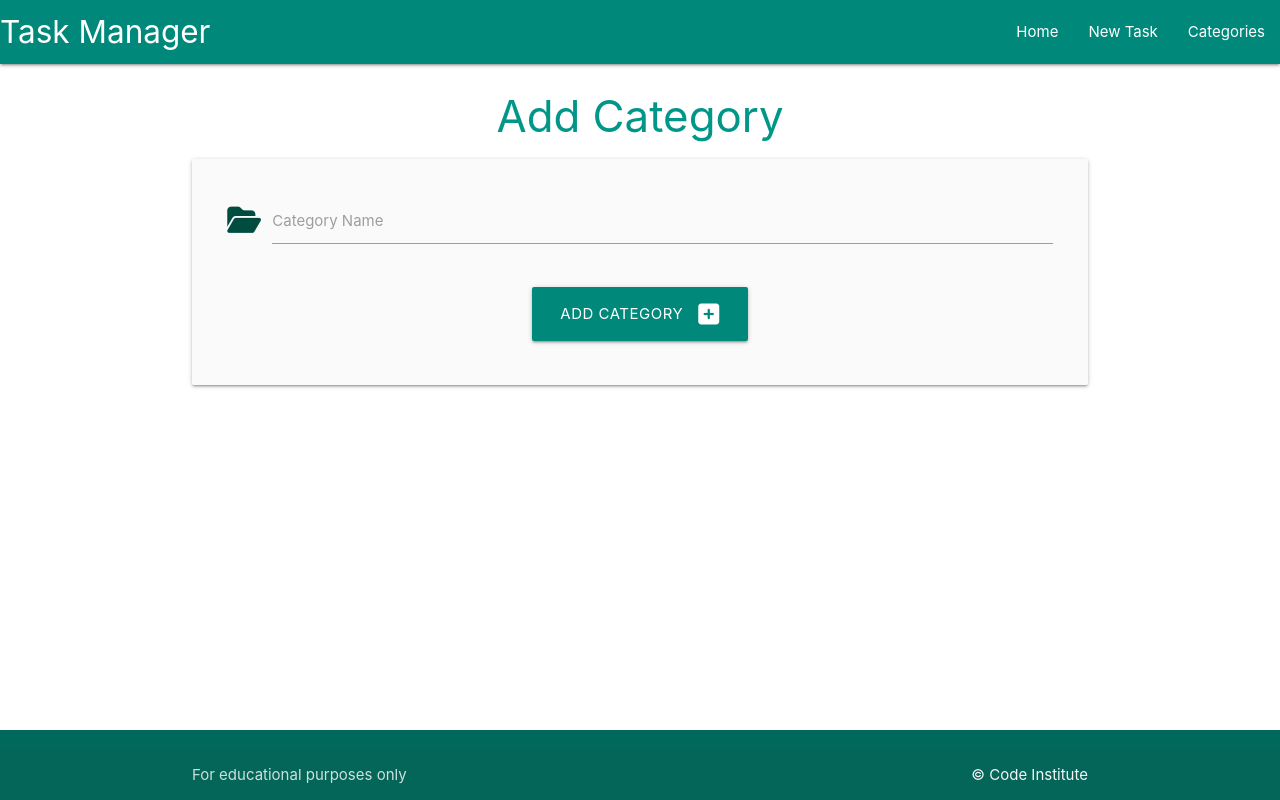
After one commit to SandraBergstrom/task-manager, a Python web app: template taskmanager/templates/add_category.html in a window 1280 px wide. The commit adds this page. Run offline with Jinja, Linux system fonts and the light colour scheme; the template is opened without the code that fills it, so the values that code supplies are empty; some libraries are stand-ins or nearby versions.

Commit message:
Add category, add_category

```diff
--- /dev/null
+++ b/taskmanager/templates/add_category.html
@@ -0,0 +1,28 @@
+{% extends "base.html" %}
+{% block content %}
+
+<h3 class="teal-text text darken-4 center-align">Add Category</h3>
+
+<div class="row card-panel grey lighten-5">
+    <form class="col s12" method="POST" action="{{ url_for('add_category') }}">
+        <!-- category name -->
+        <div class="row">
+            <div class="input-field col s12">
+                <i class="fas fa-folder-open prefix teal-text text-darken-4"></i>
+                <input id="category_name" name="category_name" minlength="3" maxlength="25" type="text"
+                    class="validate">
+                <label for="category_name">Category Name</label>
+            </div>
+        </div>
+        <!-- submit button -->
+        <div class="row">
+            <div class="center-align col s12">
+                <button type="submit" class="btn-large teal darken-1">
+                    Add Category <i class="fas fa-plus-square right"></i>
+                </button>
+            </div>
+        </div>
+    </form>
+</div>
+
+{% endblock %}
--- a/taskmanager/templates/base.html
+++ b/taskmanager/templates/base.html
@@ -15,12 +15,12 @@
         <!-- top navbar -->
         <nav class="teal darken-1">
           <div class="nav-wrapper">
-              <a href="#!" class="brand-logo">Task Manager</a>
-              <a href="#" data-target="mobile-demo" class="sidenav-trigger"><i class="fa-solid fa-bar">menu</i></a>
-              <ul class="right hide-on-med-and-down">
+            <a href="{{ url_for('home') }}" class="brand-logo">Task Manager</a>
+            <a href="#" data-target="mobile-demo" class="sidenav-trigger"><i class="fas fa-bars"></i></a>
+            <ul id="nav-mobile" class="right hide-on-med-and-down">
               <li><a href="{{ url_for('home') }}">Home</a></li>
               <li><a href="">New Task</a></li>
-                <li><a href="">Categories</a></li>
+              <li><a href="{{ url_for('categories') }}">Categories</a></li>
             </ul>
           </div>
         </nav>
@@ -29,7 +29,7 @@
           <ul class="sidenav" id="mobile-demo">
             <li><a href="{{ url_for('home') }}">Home</a></li>
             <li><a href="">New Task</a></li>
-            <li><a href="">Categories</a></li>
+            <li><a href="{{ url_for('categories') }}">Categories</a></li>
           </ul>
     </header>
 
--- a/taskmanager/templates/tasks.html
+++ b/taskmanager/templates/tasks.html
@@ -1,6 +1,6 @@
 {% extends "base.html" %}
 {% block content %}
 
-<h3 class="light-teal-text text darken-4 center-align">Tasks</h3>
+<h3 class="teal-text text darken-4 center-align">Tasks</h3>
 
 {% endblock %}
```
Also changed, not shown: taskmanager/routes.py (+16 -1 lines), taskmanager/templates/categories.html (added, +14 -0 lines). Lines whose indentation alone changed are shown as unchanged.
